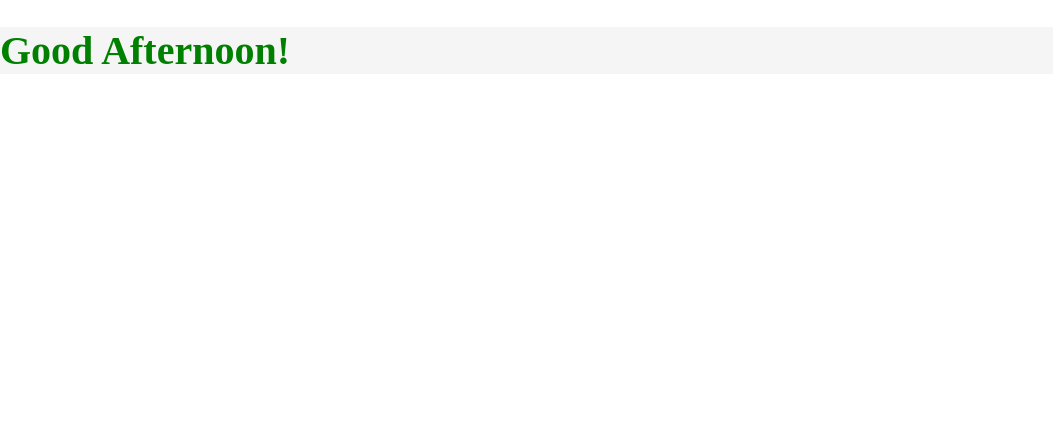
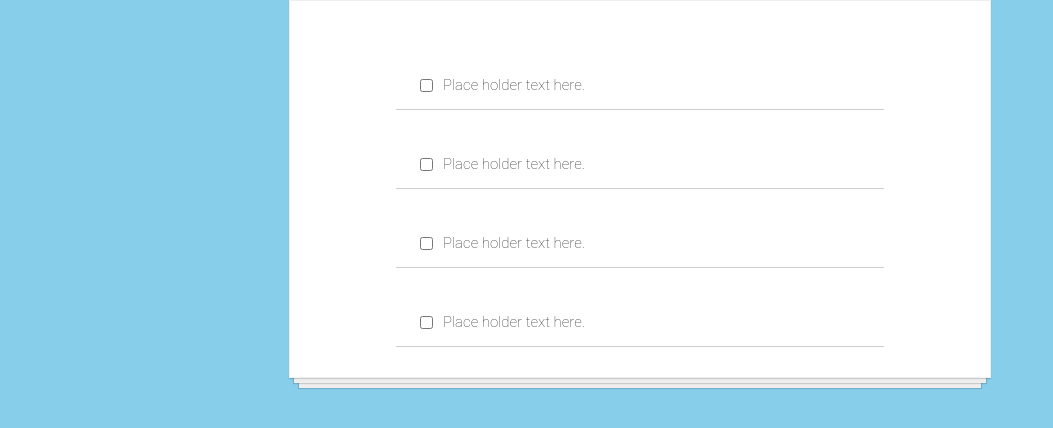
Before and after one commit to John-Flavian/Bob-react-lessons, a React (Create React App) app: page / in a window 1280 px wide. Shown: the top 428 px of the page, without its empty margins (0-1053 px from the left). Built offline with nearby package versions, Linux system fonts and the light colour scheme.

Commit message:
Built a todo app component that renders instances of todo items.

```diff
--- /dev/null
+++ b/src/Components/TodoItem.js
@@ -0,0 +1,12 @@
+import React from 'react'
+
+function TodoItem() {
+    return (
+        <div className="todo-item">
+            <input type="checkbox" />
+            <p>Place holder text here.</p>
+        </div>
+    )
+}
+
+export default TodoItem;
--- /dev/null
+++ b/src/TodoApp.js
@@ -0,0 +1,17 @@
+import React from 'react'
+import TodoItem from './Components/TodoItem'
+import './App.css'
+
+function TodoApp() {
+return (
+    <div className="todo-list">
+        <TodoItem />
+        <TodoItem />
+        <TodoItem />
+        <TodoItem />
+    </div>
+)
+
+}
+
+export default TodoApp;
--- a/src/index.css
+++ b/src/index.css
@@ -1,5 +1,6 @@
 body {
   margin: 0;
+  background-color: skyblue;
 }
 
 .navbar {
@@ -10,6 +11,50 @@ body {
   text-align: center;
   font-size: 30px;
   display: flex;
-  justify-content: center;
+  justify-content: flex-start;
+
+}
+
+
+.todo-item {
+  display: flex;
+  justify-content: flex-start;
   align-items: center;
+  padding: 30px 20px 0;
+  width: 70%;
+  border-bottom: 1px solid #cecece;
+  font-family: Roboto, sans-serif;
+  font-weight: 100;
+  font-size: 15px;
+  color: #333333;
 }
+
+
+
+.todo-list {
+  background-color: white;
+  margin: auto;
+  display: flex;
+  width: 50%;
+  flex-direction: column;
+  align-items: center;
+  border: 1px solid #efefef;
+  box-shadow:
+  0 1px 1px rgba(0,0,0,0.15),
+  0 10px 0 -5px #eee,
+  0 10px 1px -4px rgba(0,0,0, 0.15),
+  0 20px 0 -10px #eee,
+  0 20px 1px -9px rgba(0,0,0,0.15);
+  padding: 30px;
+
+}
+
+
+input[type=checkbox] {
+  margin-right: 10px;
+  font-size: 30px;
+}
+
+input[type=checkbox]:focus {
+  outline: 0;
+}
--- a/src/index.js
+++ b/src/index.js
@@ -1,7 +1,8 @@
 import React from 'react';
 import ReactDOM from 'react-dom';
+import TodoApp from './TodoApp'
 //import * as serviceWorker from './serviceWorker';
-import App from './App';
+//import App from './App';
 //import MyInfo from "./Components/MyInfo";
 
 
@@ -13,7 +14,7 @@ import App from './App';
 
 ReactDOM.render(
 
-  <App />, document.getElementById('root')
+  <TodoApp />, document.getElementById('root')
 );
 
 /*
```
